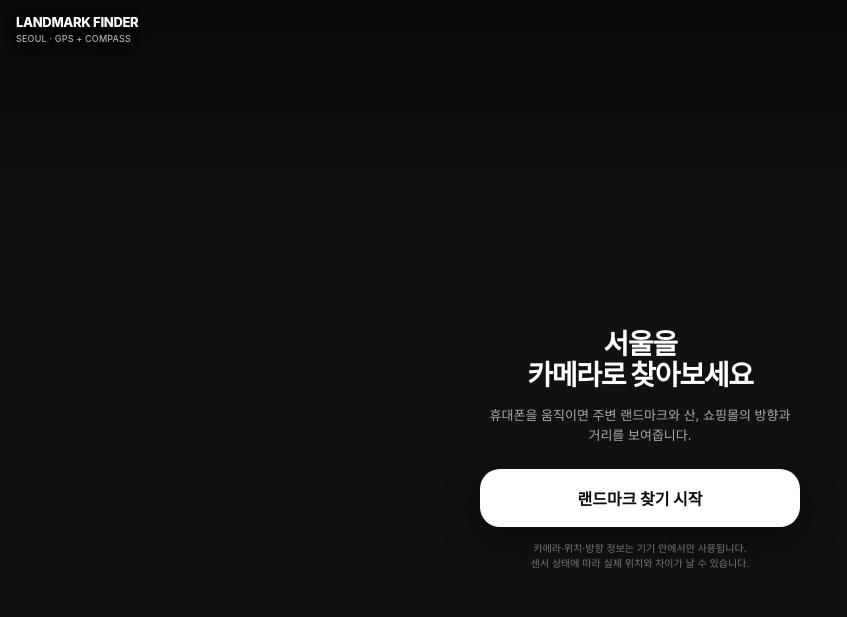
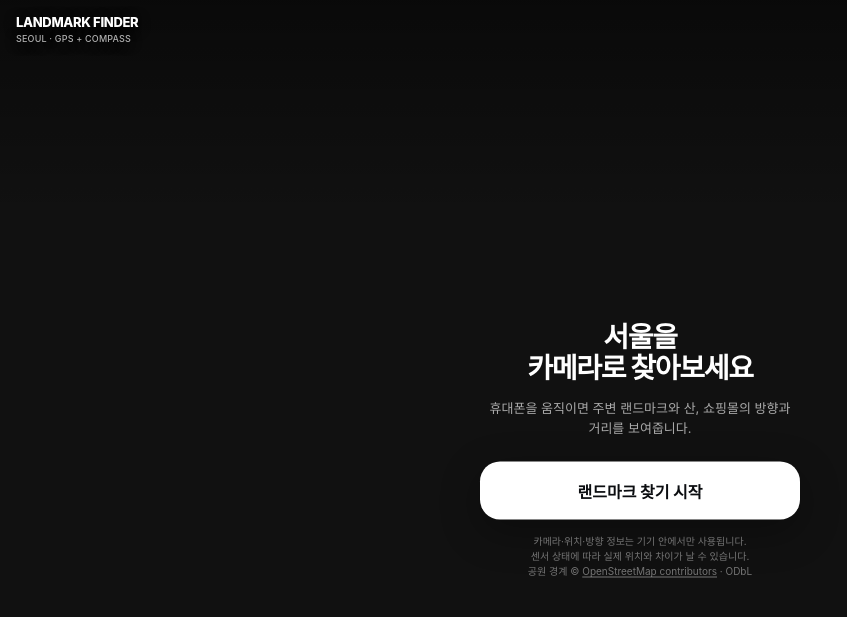
Before and after one commit to serendip811/serendip811.github.io, a Jekyll site: the page landmark-distance/index.html, which Jekyll copies as it is, in a window 1280 px wide. Shown: the top 617 px of the page, without its empty margins (0-847 px from the left). Built offline with Jekyll 4.4.1, drawn with Linux system fonts in a browser that asks for light colours; some of the changed lines change nothing that is shown.

Commit message:
Load park boundaries from OpenStreetMap with cached fallback

```diff
--- a/landmark-distance/index.html
+++ b/landmark-distance/index.html
@@ -42,7 +42,7 @@
 #launchIntro h1{margin:0;font-size:28px;line-height:1.12;letter-spacing:-.045em;font-weight:800}
 #launchIntro p{margin:13px 0 24px;max-width:310px;font-size:13px;line-height:1.55;color:rgba(255,255,255,.64);word-break:keep-all}
 #launchIntro .launchBtn{position:static;width:min(100%,320px);height:58px;border:0;border-radius:20px;background:#fff;color:#0b0d10;font-size:16px;font-weight:760;box-shadow:0 12px 40px rgba(0,0,0,.32)}
-#launchIntro .launchPrivacy{margin-top:14px;max-width:320px;font-size:10px;line-height:1.5;color:rgba(255,255,255,.42)}
+#launchIntro .launchPrivacy{margin-top:14px;max-width:320px;font-size:10px;line-height:1.5;color:rgba(255,255,255,.42)}#launchIntro .launchPrivacy a{color:inherit;text-decoration:underline;text-underline-offset:2px}
 body:not(.started) #info,body:not(.started) #status,body:not(.started) #selectorWrap,body:not(.started) #edgeLeft,body:not(.started) #edgeRight,body:not(.started) #start,body:not(.started) #privacy,body:not(.started) .gps{display:none!important}
 body.started #launchIntro{display:none}
 body.started #privacy{display:none!important}
@@ -56,7 +56,7 @@
     <h1>서울을<br>카메라로 찾아보세요</h1>
     <p>휴대폰을 움직이면 주변 랜드마크와 산, 쇼핑몰의 방향과 거리를 보여줍니다.</p>
     <button id="launchStart" class="launchBtn">랜드마크 찾기 시작</button>
-    <div class="launchPrivacy">카메라·위치·방향 정보는 기기 안에서만 사용됩니다.<br>센서 상태에 따라 실제 위치와 차이가 날 수 있습니다.</div>
+    <div class="launchPrivacy">카메라·위치·방향 정보는 기기 안에서만 사용됩니다.<br>센서 상태에 따라 실제 위치와 차이가 날 수 있습니다.<br>공원 경계 © <a href="https://www.openstreetmap.org/copyright" target="_blank" rel="noopener">OpenStreetMap contributors</a> · ODbL</div>
   </div>
   <div id="info"><div id="targetName">랜드마크 선택</div><div id="distance">—</div><div id="meta">현재 위치를 확인하는 중</div></div>
 <div id="markers"></div><div id="edgeLeft" class="edgeStack left"></div><div id="edgeRight" class="edgeStack right"></div>
@@ -135,6 +135,89 @@
 function isInsideArea(l){if(!l.area||!pos)return false;const raw=pointInPolygon(pos,l.area),prev=areaState.get(l.id)||false;if(raw){areaState.set(l.id,true);return true}if(prev&&polygonEdgeDistance(pos,l.area)<=40){return true}areaState.set(l.id,false);return false}
 function nearestChild(l){if(!l.children||!l.children.length||!pos)return null;return l.children.map(c=>({...c,d:haversine(pos,c)})).sort((a,b)=>a.d-b.d)[0]}
 
+const OSM_AREA_CACHE_KEY='landmark-finder-osm-parks-v1',OSM_AREA_MAX_AGE=1000*60*60*24*30;
+const OSM_PARK_MAP={'서울숲':'seoulforest','올림픽공원':'olympic','여의도공원':'yeouido','서울식물원':'botanic','서울어린이대공원':'children'};
+
+function samePoint(a,b){return Math.abs(a[0]-b[0])<1e-7&&Math.abs(a[1]-b[1])<1e-7}
+function polygonArea(poly){let a=0;for(let i=0,j=poly.length-1;i<poly.length;j=i++)a+=(poly[j][1]*poly[i][0]-poly[i][1]*poly[j][0]);return Math.abs(a/2)}
+function stitchOuterWays(parts){
+ const pending=parts.filter(p=>p&&p.length>1).map(p=>p.slice()),rings=[];
+ while(pending.length){
+  let ring=pending.shift(),changed=true;
+  while(changed&&pending.length){
+   changed=false;
+   for(let i=0;i<pending.length;i++){
+    const p=pending[i],rs=ring[0],re=ring[ring.length-1],ps=p[0],pe=p[p.length-1];
+    if(samePoint(re,ps)){ring=ring.concat(p.slice(1));pending.splice(i,1);changed=true;break}
+    if(samePoint(re,pe)){ring=ring.concat(p.slice(0,-1).reverse());pending.splice(i,1);changed=true;break}
+    if(samePoint(rs,pe)){ring=p.slice(0,-1).concat(ring);pending.splice(i,1);changed=true;break}
+    if(samePoint(rs,ps)){ring=p.slice(1).reverse().concat(ring);pending.splice(i,1);changed=true;break}
+   }
+  }
+  if(ring.length>=4)rings.push(ring);
+ }
+ return rings;
+}
+function polygonFromOsmElement(el){
+ if(el.type==='way'&&Array.isArray(el.geometry)&&el.geometry.length>=4)return el.geometry.map(p=>[p.lat,p.lon]);
+ if(el.type==='relation'&&Array.isArray(el.members)){
+  const parts=el.members.filter(m=>(m.role==='outer'||!m.role)&&Array.isArray(m.geometry)).map(m=>m.geometry.map(p=>[p.lat,p.lon]));
+  const rings=stitchOuterWays(parts);
+  if(rings.length)return rings.sort((a,b)=>polygonArea(b)-polygonArea(a))[0];
+ }
+ return null;
+}
+function applyOsmAreas(areas){
+ let applied=0;
+ for(const [id,poly] of Object.entries(areas||{})){
+  const l=LANDMARKS.find(x=>x.id===id);
+  if(l&&Array.isArray(poly)&&poly.length>=4){l.area=poly;l.areaSource='osm';applied++}
+ }
+ if(applied&&pos)update();
+ return applied;
+}
+function readOsmAreaCache(){
+ try{
+  const c=JSON.parse(localStorage.getItem(OSM_AREA_CACHE_KEY)||'null');
+  if(c&&c.areas){applyOsmAreas(c.areas);return c}
+ }catch(e){}
+ return null;
+}
+async function refreshOsmParkBoundaries(force=false){
+ const cached=readOsmAreaCache();
+ if(!force&&cached&&Date.now()-cached.ts<OSM_AREA_MAX_AGE)return;
+ const names=Object.keys(OSM_PARK_MAP).join('|');
+ const q='[out:json][timeout:20];(nwr["name"~"^('+names+')$"](37.42,126.76,37.72,127.20););out geom tags;';
+ try{
+  const ctrl=new AbortController(),timer=setTimeout(()=>ctrl.abort(),10000);
+  const res=await fetch('https://overpass-api.de/api/interpreter',{
+   method:'POST',
+   headers:{'Content-Type':'application/x-www-form-urlencoded;charset=UTF-8'},
+   body:'data='+encodeURIComponent(q),
+   signal:ctrl.signal
+  });
+  clearTimeout(timer);
+  if(!res.ok)throw new Error('overpass '+res.status);
+  const data=await res.json(),best={};
+  for(const el of data.elements||[]){
+   const name=el.tags&&el.tags.name,id=OSM_PARK_MAP[name];
+   if(!id)continue;
+   const poly=polygonFromOsmElement(el);
+   if(!poly||poly.length<4)continue;
+   const area=polygonArea(poly);
+   if(!best[id]||area>best[id].area)best[id]={area,poly,osmType:el.type,osmId:el.id};
+  }
+  const areas={},refs={};
+  for(const [id,v] of Object.entries(best)){areas[id]=v.poly;refs[id]={type:v.osmType,id:v.osmId}}
+  if(Object.keys(areas).length){
+   applyOsmAreas(areas);
+   localStorage.setItem(OSM_AREA_CACHE_KEY,JSON.stringify({ts:Date.now(),areas,refs}));
+  }
+ }catch(e){
+  // Keep bundled fallback polygons when Overpass is unavailable.
+ }
+}
+
 function fmtDistance(m){return m>=1000?`${m/1000<10?(m/1000).toFixed(1):Math.round(m/1000)}<span>km</span>`:`${Math.round(m/10)*10}<span>m</span>`}
 function shapeSVG(shape){
  const open=v=>`<svg viewBox="${v}" preserveAspectRatio="xMidYMid meet" xmlns="http://www.w3.org/2000/svg">`;
@@ -198,7 +281,7 @@
 ['gesturestart','gesturechange','gestureend'].forEach(evt=>document.addEventListener(evt,e=>e.preventDefault(),{passive:false}));
 document.addEventListener('touchend',e=>{const now=Date.now();if(now-lastTouchEnd<=300)e.preventDefault();lastTouchEnd=now},{passive:false});
 document.addEventListener('dblclick',e=>e.preventDefault(),{passive:false});
-window.addEventListener('resize',update);window.addEventListener('pagehide',()=>{if(watchId!=null)navigator.geolocation.clearWatch(watchId);if(stream)stream.getTracks().forEach(t=>t.stop())});buildUI();update();
+window.addEventListener('resize',update);window.addEventListener('pagehide',()=>{if(watchId!=null)navigator.geolocation.clearWatch(watchId);if(stream)stream.getTracks().forEach(t=>t.stop())});buildUI();update();refreshOsmParkBoundaries();
 })();
 </script>
 </body>
```
